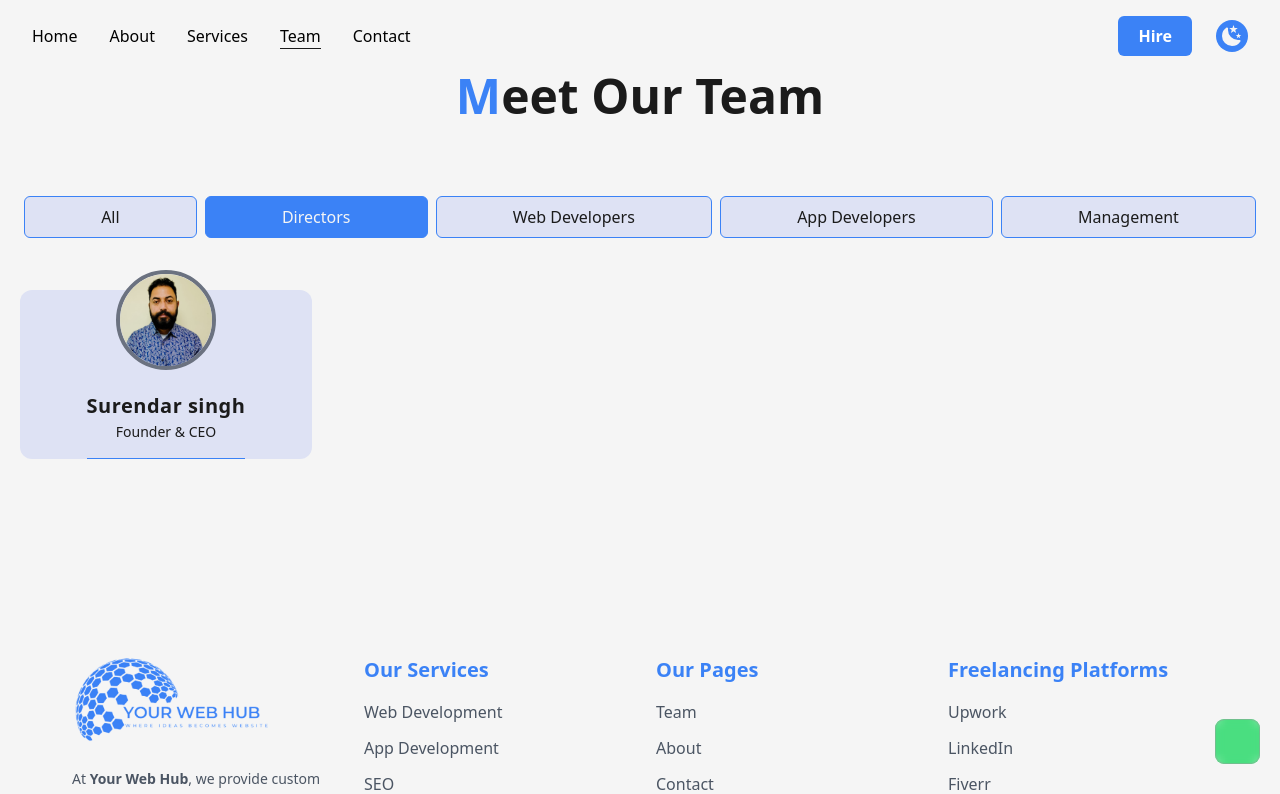
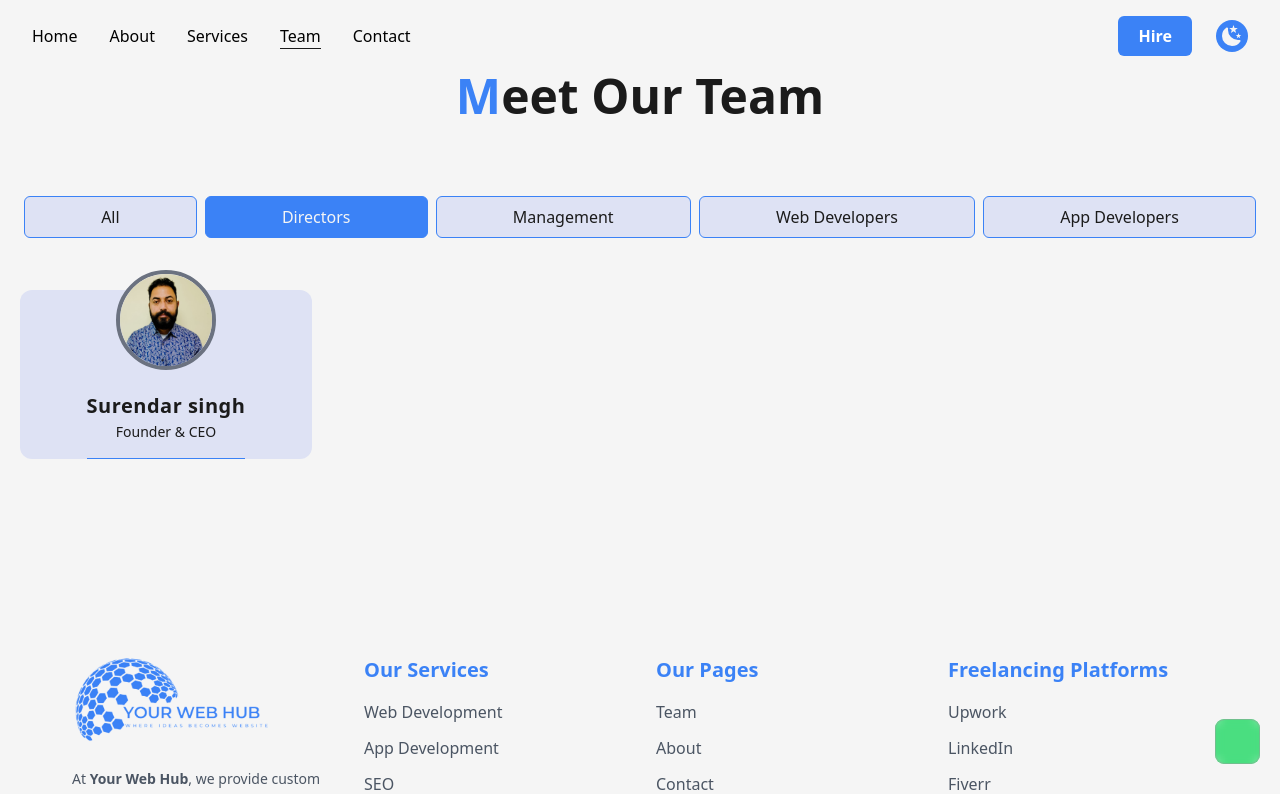
Before and after one commit to Yourwebhub/admin, a Next.js app: page /team in a window 1280 px wide. Shown: the top 794 px of the page. Built offline with nearby package versions, Linux system fonts and the light colour scheme; some icons are missing.

Commit message:
Update Team.jsx

```diff
--- a/src/components/Team.jsx
+++ b/src/components/Team.jsx
@@ -107,18 +107,18 @@ const Team = () => {
     },
     {
       id: "3",
+      buttonText: "Management",
+      value: "MN",
+    },
+    {
+      id: "4",
       buttonText: "Web Developers",
       value: "WD",
     },
     {
-      id: "4",
+      id: "5",
       buttonText: "App Developers",
       value: "AP",
-    },
-    {
-      id: "5",
-      buttonText: "Management",
-      value: "MN",
     },
     // {
     //   id: "5",
```
